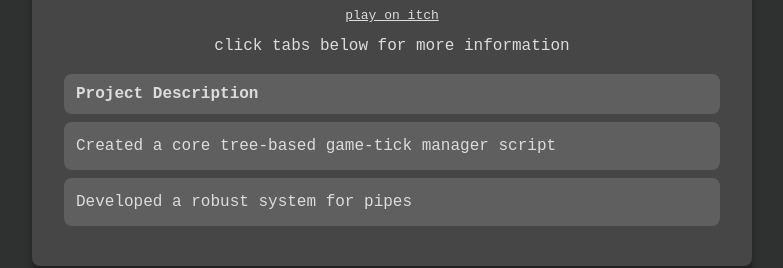
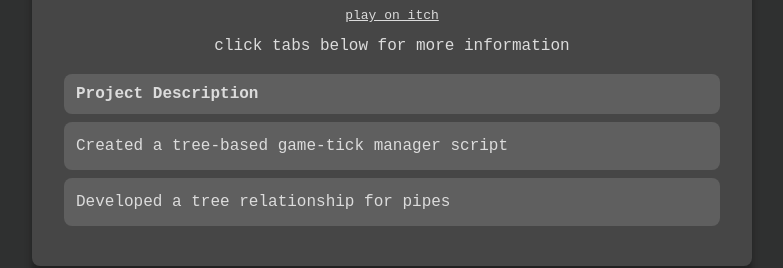
Before and after one commit to Skyloh/skyloh.github.io, a website: page index.html in a window 1280 px wide. Shown: the part 805-1073 px from the top of the page, without its empty margins (248-1031 px from the left). Drawn offline with Linux system fonts and the light colour scheme.

Commit message:
reworded thing

```diff
--- a/index.html
+++ b/index.html
@@ -159,7 +159,7 @@
                             class="flex items-center justify-between w-full p-4 accordion-box"
                                 data-accordion-target="#accordion-body-2oc" aria-expanded="false"
                                 aria-controls="accordion-body-2oc">
-                                <h4 class="hover:text-teal-500 dark:hover:text-amber-500">  Created a core tree-based game-tick manager script
+                                <h4 class="hover:text-teal-500 dark:hover:text-amber-500">Created a tree-based game-tick manager script
                                 </h4>
                             </button>
                         </h2>
@@ -180,7 +180,7 @@
                             <button type="button" data-accordion-target="#accordion-body-3oc" aria-expanded="false"
                             class="flex items-center justify-between w-full p-4 accordion-box"
                                 aria-controls="accordion-body-3oc">
-                                <h4 class="hover:text-teal-500 dark:hover:text-amber-500"> Developed a robust system for pipes
+                                <h4 class="hover:text-teal-500 dark:hover:text-amber-500"> Developed a tree relationship for pipes
                                 </h4>
                             </button>
                         </h2>
```
